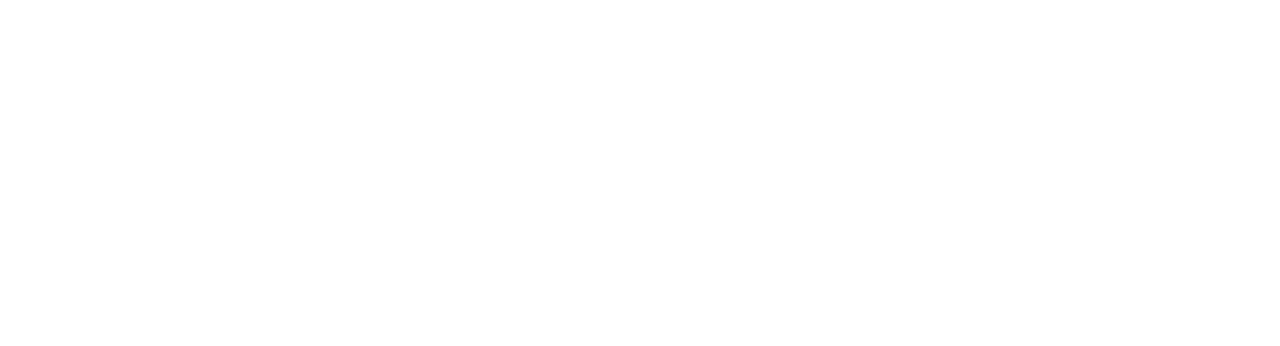
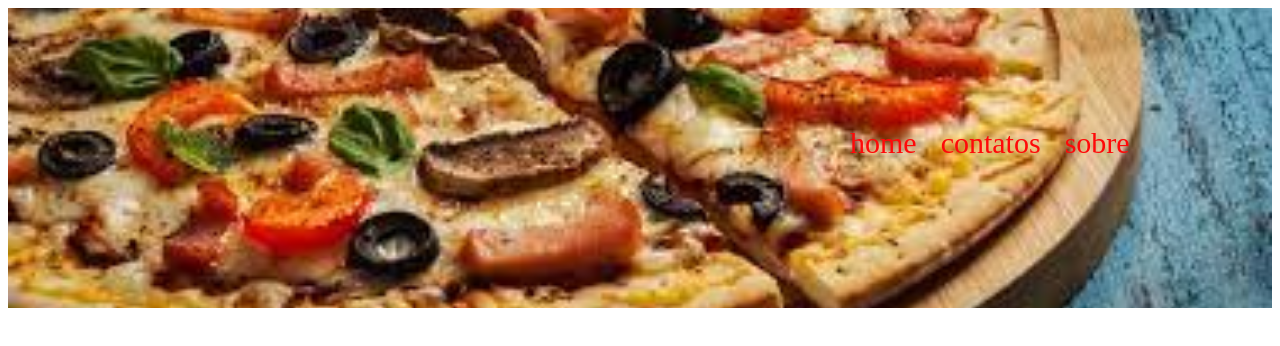
Before and after one commit to RafaelMendes01/projeto01html, a plain HTML site: page index.html in a window 1280 px wide. Drawn offline with Linux system fonts and the light colour scheme.

Commit message:
header adicionado

```diff
--- a/index.html
+++ b/index.html
@@ -8,7 +8,13 @@
     <title>Document</title>
 </head>
 <body>
-    <header></header>
+    <header>
+        <ul>
+            <li>home</li>
+            <li>contatos</li>
+            <li>sobre</li>
+        </ul>
+    </header>
     <aside></aside>
     <main></main>
     <footer></footer>
--- a/style.css
+++ b/style.css
@@ -0,0 +1,19 @@
+header{
+    background-image: url("índice.jpeg");
+    background-repeat: no-repeat;
+    background-size: cover;
+    height: 300px;
+    background-position: center;
+}
+header>ul{
+    position: absolute;
+    left: 800px;
+    top: 100px;
+}
+header>ul>li{
+    display: inline-flex;
+    list-style: none;
+    font-size: 30px;
+    color: rgb(255, 9, 9);
+    margin: 10px;
+}
```
Also changed, not shown: índice.jpeg (added).
